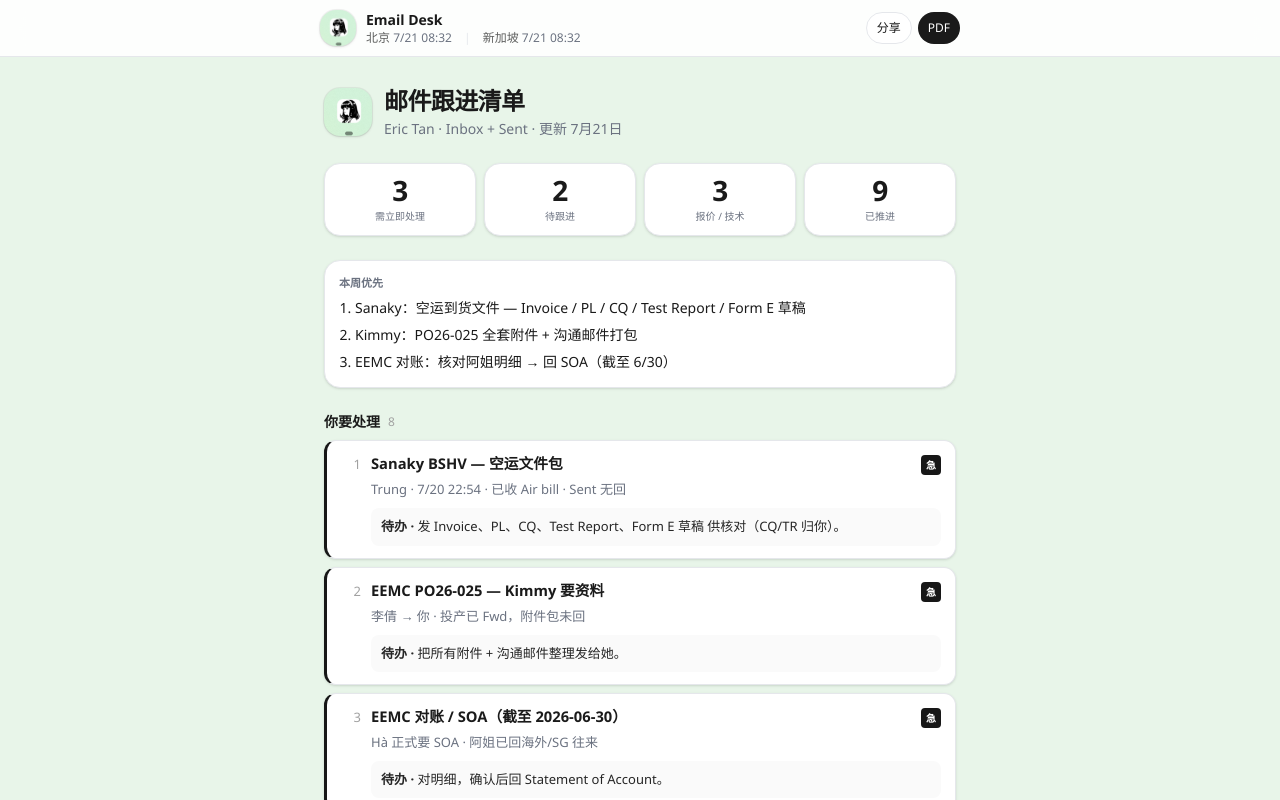
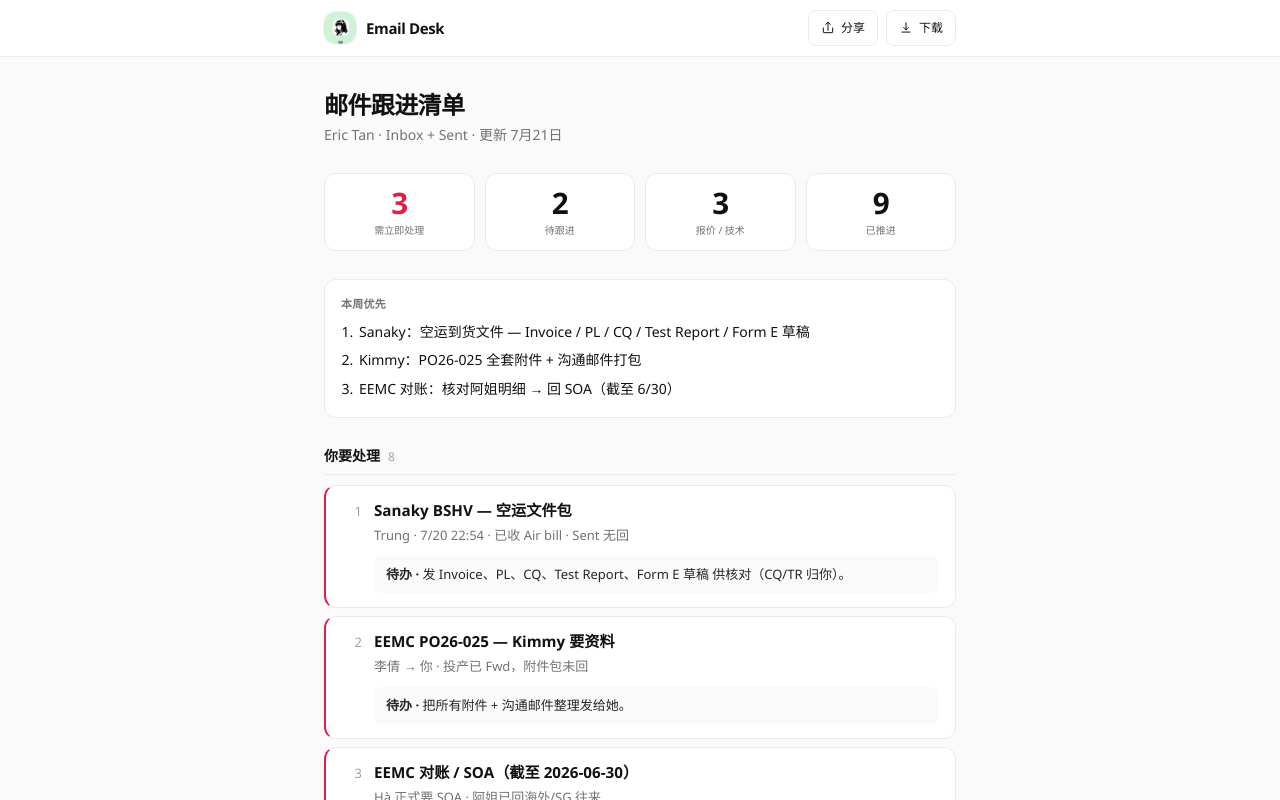
Before and after one commit to erict16/email-desk, a Next.js app: page / in a window 1280 px wide. Shown: the top 800 px of the page. Built offline with nearby package versions, Linux system fonts and the light colour scheme.

Commit message:
ui: Linear-clean redesign from grill-me decisions
- White/gray canvas; only 需立即处理 number is red
- WorkBuddy header: Girl logo + Email Desk; share/download icon+text
- No clocks; no priority chips — sections only
- Denser cards, quieter hierarchy

```diff
--- a/src/app/globals.css
+++ b/src/app/globals.css
@@ -1,16 +1,18 @@
 @import "tailwindcss";
 
+/* Linear / Notion-like: white canvas, one red accent for urgency */
+
 :root {
-  --bg: #e8f5e9;
-  --fg: #1a1a1a;
+  --bg: #fafafa;
+  --fg: #111111;
+  --muted: #737373;
+  --line: #ebebeb;
   --card: #ffffff;
-  --muted: #6b7280;
-  --line: #e5e7eb;
-  --accent: #2e7d32;
+  --urgent: #e11d48;
 }
 
 @theme inline {
-  --font-sans: "Segoe UI", "PingFang SC", "Microsoft YaHei", ui-sans-serif,
+  --font-sans: ui-sans-serif, "Segoe UI", "PingFang SC", "Microsoft YaHei",
     system-ui, sans-serif;
 }
 
@@ -23,16 +25,17 @@ body {
   color: var(--fg);
   font-family: var(--font-sans);
   background: var(--bg);
+  -webkit-font-smoothing: antialiased;
 }
 
 @media (prefers-color-scheme: dark) {
   :root {
-    --bg: #0f1410;
-    --fg: #f3f4f6;
-    --card: #161b17;
-    --muted: #9ca3af;
-    --line: #2a332c;
-    --accent: #81c784;
+    --bg: #0a0a0a;
+    --fg: #fafafa;
+    --muted: #a3a3a3;
+    --line: #262626;
+    --card: #141414;
+    --urgent: #fb7185;
   }
 }
 
@@ -43,6 +46,5 @@ body {
   }
   article {
     break-inside: avoid;
-    box-shadow: none !important;
   }
 }
--- a/src/components/AppHeader.tsx
+++ b/src/components/AppHeader.tsx
@@ -1,7 +1,6 @@
 "use client";
 
 import { useCallback, useState } from "react";
-import TwinClocks from "@/components/TwinClocks";
 
 type Props = { title: string };
 
@@ -32,55 +31,84 @@ export default function AppHeader({ title }: Props) {
   }, [title]);
 
   const onPdf = useCallback(() => {
-    flash("打印对话框 → 另存为 PDF");
+    flash("打印 → 另存为 PDF");
     window.setTimeout(() => window.print(), 200);
   }, []);
 
   return (
     <>
-      <header className="print:hidden sticky top-0 z-40 border-b border-[var(--line)] bg-[var(--card)]/90 backdrop-blur-md">
-        <div className="mx-auto flex h-14 max-w-2xl items-center justify-between gap-3 px-4">
+      <header className="print:hidden sticky top-0 z-40 border-b border-[var(--line)] bg-[var(--card)]/95 backdrop-blur-md">
+        <div className="mx-auto flex h-14 max-w-2xl items-center justify-between gap-3 px-4 sm:px-5">
+          {/* Brand — WorkBuddy style left */}
           <div className="flex min-w-0 items-center gap-2.5">
             {/* eslint-disable-next-line @next/next/no-img-element */}
             <img
               src="logo.png"
-              alt="Hermes Girl"
-              width={36}
-              height={36}
-              className="h-9 w-9 rounded-2xl bg-[#e8f5e9] object-cover shadow-sm ring-1 ring-black/5"
+              alt=""
+              width={32}
+              height={32}
+              className="h-8 w-8 rounded-xl object-cover ring-1 ring-black/5"
             />
-            <div className="min-w-0 leading-tight">
-              <div className="truncate text-sm font-semibold text-[var(--fg)]">
-                Email Desk
-              </div>
-              <TwinClocks />
-            </div>
+            <span className="truncate text-[15px] font-semibold tracking-tight text-[var(--fg)]">
+              Email Desk
+            </span>
           </div>
 
-          <div className="flex shrink-0 items-center gap-1.5">
+          {/* Actions — icon + text, no primary CTA */}
+          <div className="flex shrink-0 items-center gap-2">
             <button
               type="button"
               onClick={onShare}
-              className="inline-flex h-8 items-center gap-1 rounded-full border border-[var(--line)] bg-white px-2.5 text-xs font-medium text-[var(--fg)] hover:bg-neutral-50 dark:bg-[var(--card)]"
+              className="inline-flex h-9 items-center gap-1.5 rounded-lg border border-[var(--line)] bg-[var(--card)] px-3 text-xs font-medium text-[var(--fg)] transition hover:bg-neutral-50 dark:hover:bg-neutral-900"
             >
+              <ShareIcon />
               分享
             </button>
             <button
               type="button"
               onClick={onPdf}
-              className="inline-flex h-8 items-center gap-1 rounded-full bg-[var(--fg)] px-2.5 text-xs font-medium text-white hover:opacity-90 dark:bg-white dark:text-neutral-900"
+              className="inline-flex h-9 items-center gap-1.5 rounded-lg border border-[var(--line)] bg-[var(--card)] px-3 text-xs font-medium text-[var(--fg)] transition hover:bg-neutral-50 dark:hover:bg-neutral-900"
             >
-              PDF
+              <DownloadIcon />
+              下载
             </button>
           </div>
         </div>
       </header>
 
       {toast && (
-        <div className="print:hidden fixed bottom-5 left-1/2 z-50 -translate-x-1/2 rounded-full bg-[var(--fg)] px-3.5 py-1.5 text-xs text-white shadow-lg">
+        <div className="print:hidden fixed bottom-5 left-1/2 z-50 -translate-x-1/2 rounded-full bg-[var(--fg)] px-3.5 py-1.5 text-xs text-[var(--card)] shadow-lg">
           {toast}
         </div>
       )}
     </>
   );
 }
+
+function ShareIcon() {
+  return (
+    <svg width="14" height="14" viewBox="0 0 24 24" fill="none" aria-hidden>
+      <path
+        d="M4 12v7a1 1 0 001 1h14a1 1 0 001-1v-7M16 6l-4-4-4 4M12 2v14"
+        stroke="currentColor"
+        strokeWidth="1.7"
+        strokeLinecap="round"
+        strokeLinejoin="round"
+      />
+    </svg>
+  );
+}
+
+function DownloadIcon() {
+  return (
+    <svg width="14" height="14" viewBox="0 0 24 24" fill="none" aria-hidden>
+      <path
+        d="M12 3v12m0 0l-4-4m4 4l4-4M5 19h14"
+        stroke="currentColor"
+        strokeWidth="1.7"
+        strokeLinecap="round"
+        strokeLinejoin="round"
+      />
+    </svg>
+  );
+}
--- a/src/components/Board.tsx
+++ b/src/components/Board.tsx
@@ -3,10 +3,14 @@ import Card from "@/components/Card";
 import AppHeader from "@/components/AppHeader";
 
 const STATS = [
-  { key: "urgent" as const, label: "需立即处理" },
-  { key: "pending" as const, label: "待跟进" },
-  { key: "follow" as const, label: "报价 / 技术" },
-  { key: "other" as const, label: "已推进" },
+  {
+    key: "urgent" as const,
+    label: "需立即处理",
+    urgent: true,
+  },
+  { key: "pending" as const, label: "待跟进", urgent: false },
+  { key: "follow" as const, label: "报价 / 技术", urgent: false },
+  { key: "other" as const, label: "已推进", urgent: false },
 ];
 
 export default function Board({ board }: { board: BoardData }) {
@@ -16,46 +20,34 @@ export default function Board({ board }: { board: BoardData }) {
     <div className="min-h-full">
       <AppHeader title={board.title} />
 
-      <div
+      <main
         id="email-desk-print"
-        className="mx-auto w-full max-w-2xl px-4 py-7 sm:px-5"
+        className="mx-auto w-full max-w-2xl px-4 py-8 sm:px-5"
       >
-        {/* Title */}
-        <header className="mb-6">
-          <div className="flex items-center gap-3">
-            {/* eslint-disable-next-line @next/next/no-img-element */}
-            <img
-              src="logo.png"
-              alt=""
-              width={48}
-              height={48}
-              className="h-12 w-12 rounded-2xl bg-white object-cover shadow-sm ring-1 ring-black/5"
-            />
-            <div className="min-w-0">
-              <h1 className="text-xl font-bold tracking-tight text-[var(--fg)] sm:text-2xl">
+        <header className="mb-7">
+          <h1 className="text-2xl font-semibold tracking-tight text-[var(--fg)]">
             {board.title}
           </h1>
           {board.subtitle && (
-                <p className="mt-0.5 text-sm text-[var(--muted)]">
+            <p className="mt-1 text-sm text-[var(--muted)]">
               {board.subtitle}
               {board.updated ? ` · 更新 ${board.updated}` : ""}
             </p>
           )}
-            </div>
-          </div>
         </header>
 
-        {/* Overview — clean numbers */}
-        <section
-          className="mb-6 grid grid-cols-4 gap-2"
-          aria-label="总览"
-        >
+        {/* Overview — only urgent number is red */}
+        <section className="mb-7 grid grid-cols-4 gap-2.5" aria-label="总览">
           {STATS.map((s) => (
             <div
               key={s.key}
-              className="rounded-2xl border border-[var(--line)] bg-[var(--card)] px-2 py-3 text-center shadow-sm"
+              className="rounded-xl border border-[var(--line)] bg-[var(--card)] px-2 py-3.5 text-center"
             >
-              <div className="text-[1.75rem] font-semibold leading-none tracking-tight tabular-nums text-[var(--fg)]">
+              <div
+                className={`text-[1.85rem] font-semibold leading-none tracking-tight tabular-nums ${
+                  s.urgent ? "text-[var(--urgent)]" : "text-[var(--fg)]"
+                }`}
+              >
                 {board.stats[s.key]}
               </div>
               <div className="mt-1.5 text-[10px] font-medium leading-tight text-[var(--muted)]">
@@ -66,13 +58,13 @@ export default function Board({ board }: { board: BoardData }) {
         </section>
 
         {board.priorities.length > 0 && (
-          <section className="mb-6 rounded-2xl border border-[var(--line)] bg-[var(--card)] p-3.5 shadow-sm">
-            <div className="mb-1.5 text-[11px] font-semibold text-[var(--muted)]">
+          <section className="mb-7 rounded-xl border border-[var(--line)] bg-[var(--card)] p-4">
+            <div className="mb-2 text-[11px] font-semibold uppercase tracking-wide text-[var(--muted)]">
               本周优先
             </div>
-            <ol className="list-decimal space-y-1 pl-4 text-sm text-[var(--fg)]">
+            <ol className="list-decimal space-y-1.5 pl-4 text-sm text-[var(--fg)]">
               {board.priorities.map((p, i) => (
-                <li key={i} className="leading-relaxed">
+                <li key={i} className="leading-relaxed pl-0.5">
                   {p}
                 </li>
               ))}
@@ -80,12 +72,12 @@ export default function Board({ board }: { board: BoardData }) {
           </section>
         )}
 
-        <div className="space-y-6">
+        <div className="space-y-7">
           {board.sections.map((section) => {
             if (section.items.length === 0) return null;
             return (
               <section key={section.id}>
-                <div className="mb-2 flex items-center gap-2">
+                <div className="mb-2.5 flex items-baseline gap-2 border-b border-[var(--line)] pb-2">
                   <h2 className="text-sm font-semibold text-[var(--fg)]">
                     {section.title}
                   </h2>
@@ -109,11 +101,7 @@ export default function Board({ board }: { board: BoardData }) {
             );
           })}
         </div>
-
-        <p className="print:hidden mt-8 text-center text-[11px] text-neutral-400">
-          content/board.md
-        </p>
-      </div>
+      </main>
     </div>
   );
 }
--- a/src/components/Card.tsx
+++ b/src/components/Card.tsx
@@ -1,5 +1,4 @@
 import type { BoardItem } from "@/lib/parse-board";
-import PriorityBadge from "@/components/PriorityBadge";
 
 export default function Card({
   item,
@@ -13,28 +12,24 @@ export default function Card({
 
   return (
     <article
-      className={`rounded-xl border border-[var(--line)] bg-[var(--card)] px-3.5 py-3 shadow-sm ${
-        isP0 ? "border-l-[3px] border-l-neutral-900 dark:border-l-white" : ""
-      } ${isDone ? "opacity-65" : ""}`}
+      className={`rounded-xl border border-[var(--line)] bg-[var(--card)] px-4 py-3.5 ${
+        isP0 ? "border-l-2 border-l-[var(--urgent)]" : ""
+      } ${isDone ? "opacity-60" : ""}`}
     >
-      <div className="flex items-start gap-2.5">
+      <div className="flex gap-3">
         <span className="mt-0.5 w-5 shrink-0 text-right text-[13px] font-medium tabular-nums text-neutral-400">
           {index}
         </span>
-
         <div className="min-w-0 flex-1">
-          <div className="flex items-start gap-2">
-            <h3 className="min-w-0 flex-1 text-[0.92rem] font-semibold leading-snug text-[var(--fg)]">
+          <div className="flex items-start justify-between gap-3">
+            <h3 className="text-[0.95rem] font-semibold leading-snug text-[var(--fg)]">
               {item.title}
             </h3>
-            <div className="mt-0.5 flex shrink-0 items-center gap-1.5">
-              {item.date && (
-                <span className="text-[11px] tabular-nums text-neutral-400">
-                  {item.date}
-                </span>
-              )}
-              <PriorityBadge priority={item.priority} />
-            </div>
+            {item.date && (
+              <span className="shrink-0 pt-0.5 text-[11px] tabular-nums text-neutral-400">
+                {item.date}
+              </span>
+            )}
           </div>
 
           {item.meta && (
@@ -44,25 +39,21 @@ export default function Card({
           )}
 
           {(item.tags?.length || item.people) && (
-            <div className="mt-1.5 flex flex-wrap items-center gap-1">
+            <div className="mt-1.5 flex flex-wrap gap-1.5 text-[11px] text-neutral-500">
               {item.tags?.map((t) => (
                 <span
                   key={t}
-                  className="rounded bg-neutral-100 px-1.5 py-0.5 text-[10px] text-neutral-600 dark:bg-neutral-800 dark:text-neutral-300"
+                  className="rounded-md bg-neutral-100 px-1.5 py-0.5 dark:bg-neutral-800"
                 >
                   {t}
                 </span>
               ))}
-              {item.people && (
-                <span className="text-[11px] text-neutral-400">
-                  {item.people}
-                </span>
-              )}
+              {item.people && <span>{item.people}</span>}
             </div>
           )}
 
           {item.action && (
-            <div className="mt-2 rounded-lg bg-neutral-50 px-2.5 py-2 text-[13px] leading-relaxed text-neutral-800 dark:bg-neutral-900/80 dark:text-neutral-200">
+            <div className="mt-2.5 rounded-lg bg-neutral-50 px-3 py-2 text-[13px] leading-relaxed text-neutral-800 dark:bg-neutral-900 dark:text-neutral-200">
               <span className="font-semibold">待办 · </span>
               {item.action}
             </div>
--- a/src/components/PriorityBadge.tsx
+++ /dev/null
@@ -1,37 +0,0 @@
-import type { Priority } from "@/lib/parse-board";
-
-/** Compact priority chip — minimal footprint */
-const MAP: Record<Priority, { label: string; cls: string }> = {
-  P0: {
-    label: "急",
-    cls: "bg-neutral-900 text-white dark:bg-white dark:text-neutral-900",
-  },
-  P1: {
-    label: "跟",
-    cls: "bg-neutral-200 text-neutral-800 dark:bg-neutral-700 dark:text-neutral-100",
-  },
-  P2: {
-    label: "技",
-    cls: "bg-neutral-100 text-neutral-600 ring-1 ring-neutral-200 dark:bg-neutral-800 dark:text-neutral-300 dark:ring-neutral-700",
-  },
-  OK: {
-    label: "完",
-    cls: "bg-emerald-100 text-emerald-800 dark:bg-emerald-900/40 dark:text-emerald-300",
-  },
-  FYI: {
-    label: "知",
-    cls: "text-neutral-400 ring-1 ring-neutral-200 dark:ring-neutral-700",
-  },
-};
-
-export default function PriorityBadge({ priority }: { priority: Priority }) {
-  const m = MAP[priority];
-  return (
-    <span
-      title={priority}
-      className={`inline-flex h-5 min-w-5 items-center justify-center rounded px-1 text-[10px] font-bold leading-none ${m.cls}`}
-    >
-      {m.label}
-    </span>
-  );
-}
--- a/src/components/TwinClocks.tsx
+++ /dev/null
@@ -1,47 +0,0 @@
-"use client";
-
-import { useEffect, useState } from "react";
-
-/** Short live clocks — Beijing & Singapore are both UTC+8. */
-export default function TwinClocks() {
-  const [now, setNow] = useState<Date | null>(null);
-
-  useEffect(() => {
-    setNow(new Date());
-    const id = window.setInterval(() => setNow(new Date()), 30_000);
-    return () => window.clearInterval(id);
-  }, []);
-
-  if (!now) {
-    return (
-      <span className="text-xs text-[var(--muted)] tabular-nums">--:--</span>
-    );
-  }
-
-  const cn = fmt(now, "Asia/Shanghai");
-  const sg = fmt(now, "Asia/Singapore");
-
-  // Same zone most of the year — still label both as requested
-  return (
-    <div className="flex flex-wrap items-center gap-x-3 gap-y-0.5 text-xs tabular-nums text-[var(--muted)]">
-      <span>
-        <span className="text-[var(--fg)]/70">北京</span> {cn}
-      </span>
-      <span className="text-[var(--line)]">|</span>
-      <span>
-        <span className="text-[var(--fg)]/70">新加坡</span> {sg}
-      </span>
-    </div>
-  );
-}
-
-function fmt(d: Date, tz: string): string {
-  return new Intl.DateTimeFormat("zh-CN", {
-    timeZone: tz,
-    month: "numeric",
-    day: "numeric",
-    hour: "2-digit",
-    minute: "2-digit",
-    hour12: false,
-  }).format(d);
-}
```
Lines whose indentation alone changed are shown as unchanged.
